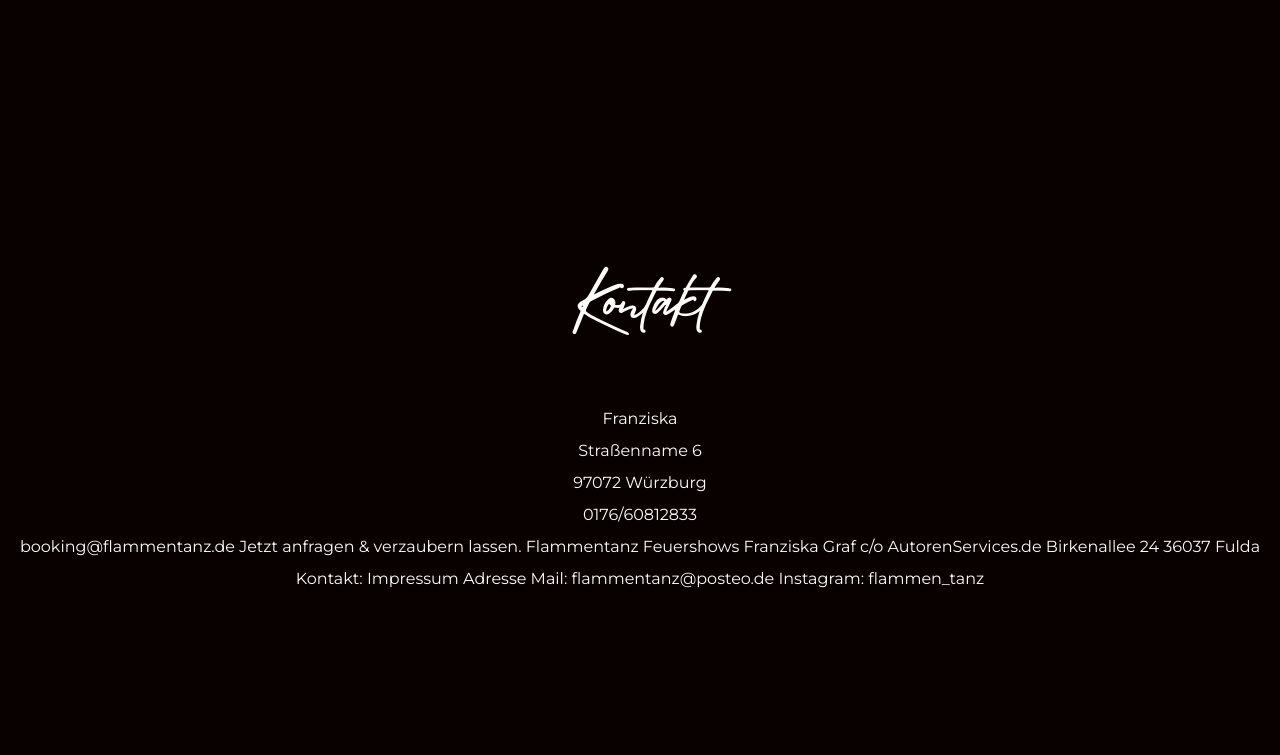
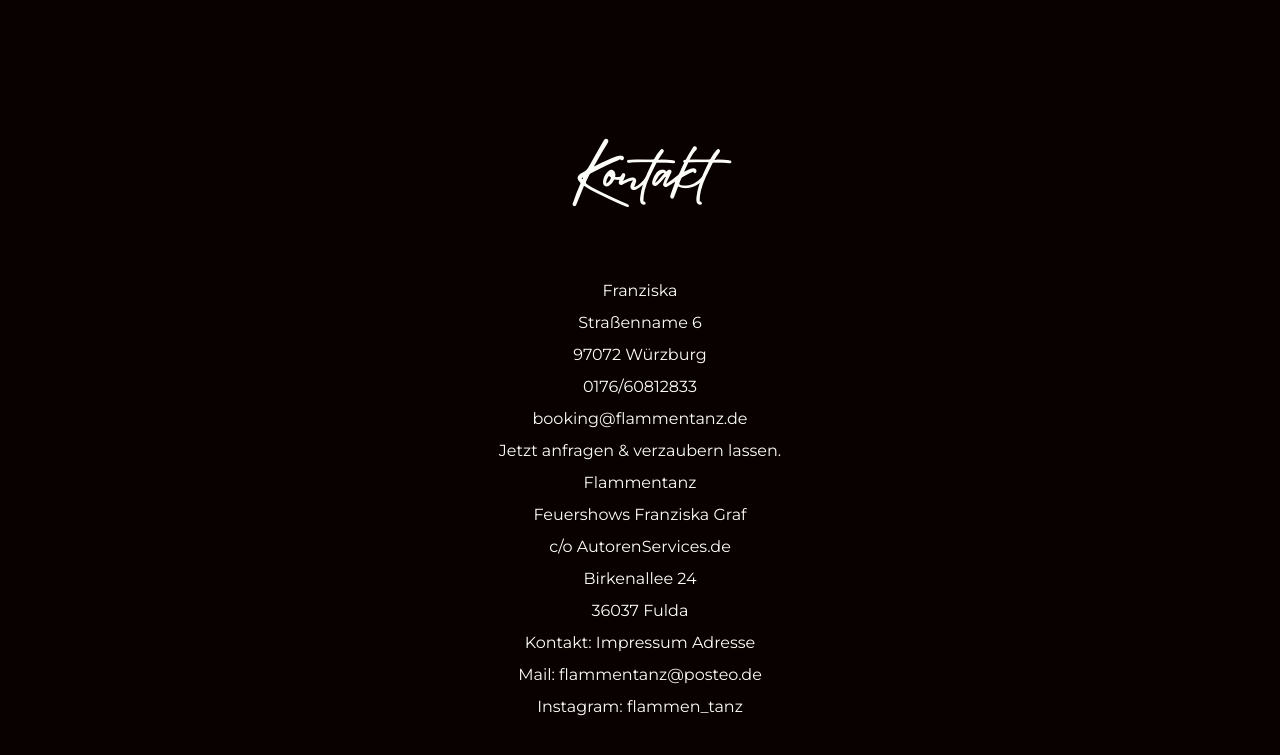
Before and after one commit to flammentanz-de/flammentanz, a Jekyll site: the page built from index.md, in a window 1280 px wide and 900 px high, scrolled down 5881 px. Shown: the top 755 px of the window. Built offline with Jekyll 4.4.1, drawn with Linux system fonts in a browser that asks for light colours.

```diff
--- a/index.md
+++ b/index.md
@@ -52,16 +52,16 @@ Ich freue mich riesig darauf, dein Event mit einer faszinierenden Feuershow zu e
         Straßenname 6<br/>
         97072 Würzburg<br/>
         0176/60812833<br/>
-        booking@flammentanz.de
-        Jetzt anfragen & verzaubern lassen.
-        Flammentanz
-        Feuershows Franziska Graf
-c/o AutorenServices.de
-Birkenallee 24
-36037 Fulda
-Kontakt: Impressum Adresse
-Mail: flammentanz@posteo.de
-Instagram: flammen_tanz
+        booking@flammentanz.de<br/>
+        Jetzt anfragen & verzaubern lassen.<br/>
+        Flammentanz<br/>
+        Feuershows Franziska Graf<br/>
+c/o AutorenServices.de<br/>
+Birkenallee 24<br/>
+36037 Fulda <br/>
+Kontakt: Impressum Adresse <br/>
+Mail: flammentanz@posteo.de <br/>
+Instagram: flammen_tanz<br/>
 
     </em>
 </div>
```
